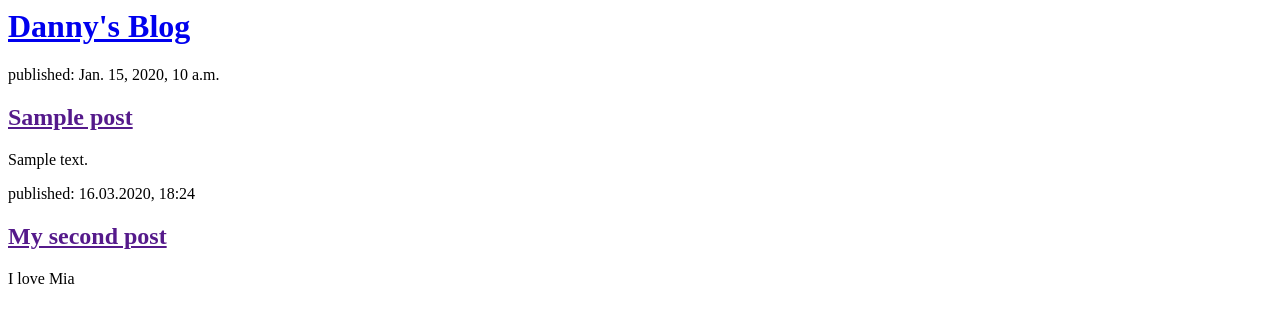
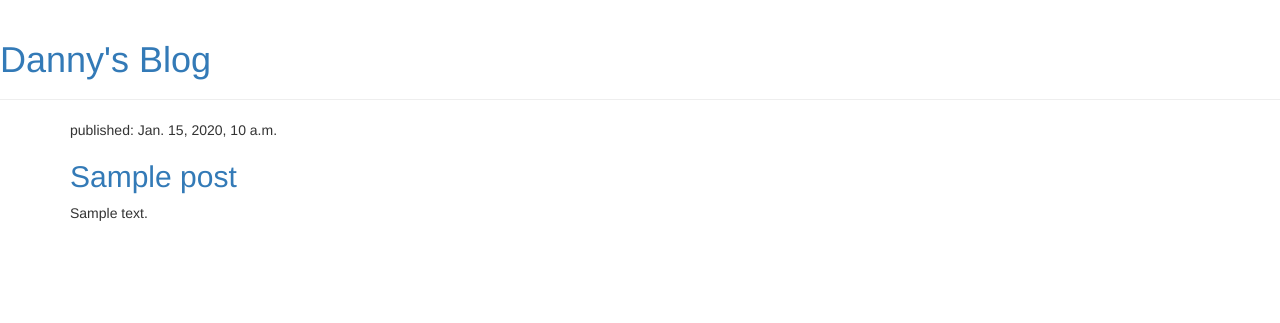
Before and after one commit to danieljohnson18/My-First-Blog, a Django app: template blog/templates/blog/post_list.html in a window 1280 px wide. Shown: the top 323 px of the page. Run offline with Django 3.2, Linux system fonts and the light colour scheme; the template is opened without the code that fills it: most values are stand-ins (such as "Sample title", 1, 10 or a date in 2020); some libraries are stand-ins or nearby versions.

Commit message:
Added view and template for detailed blog post as well as CSS for the site.

```diff
--- /dev/null
+++ b/blog/templates/blog/base.html
@@ -0,0 +1,23 @@
+{% load static %}
+<html>
+    <head>
+        <title>Danny's  blog</title>
+        <link rel="stylesheet" href="//maxcdn.bootstrapcdn.com/bootstrap/3.2.0/css/bootstrap.min.css">
+        <link rel="stylesheet" href="//maxcdn.bootstrapcdn.com/bootstrap/3.2.0/css/bootstrap-theme.min.css">
+        <link href='//fonts.googleapis.com/css?family=Lobster&subset=latin,latin-ext' rel='stylesheet' type='text/css'>
+        <link rel="stylesheet" href="{% static 'css/blog.css' %}">
+    </head>
+    <body>
+      <div class="page-header">
+          <h1><a href="/">Danny's Blog</a></h1>
+      </div>
+      <div class="content container">
+          <div class="row">
+              <div class="col-md-8">
+              {% block content %}
+              {% endblock %}
+              </div>
+          </div>
+      </div>
+  </body>
+</html>
--- a/blog/templates/blog/post_list.html
+++ b/blog/templates/blog/post_list.html
@@ -1,24 +1,12 @@
-<html>
-  <head>
-    <title>Danny's Blog</title>
-  </head>
-  <body>
-    <div>
-      <h1><a href="/">Danny's Blog</a></h1>
-    </div>
-
-    {% for post in posts %}
-    <div>
-      <p>published: {{ post.published_date }}</p>
-      <h2><a href="">{{ post.title }}</a></h2>
-      <p>{{ post.text|linebreaksbr }}</p>
-    </div>
-    {% endfor %}
-
-    <div>
-      <p>published: 16.03.2020, 18:24</p>
-      <h2><a href="">My second post</a></h2>
-      <p>I love Mia</p>
-    </div>
-  </body>
-</html>
+{% extends 'blog/base.html' %}
+           {% block content %}
+              {% for post in posts %}
+                  <div class="post">
+                      <div class="date">
+                          <p>published: {{ post.published_date }}</p>
+                      </div>
+                      <h2><a href="{% url 'post_detail' pk=post.pk %}">{{ post.title }}</a></h2>
+                      <p>{{ post.text|linebreaksbr }}</p>
+                  </div>
+              {% endfor %}
+            {% endblock %}
--- a/blog/urls.py
+++ b/blog/urls.py
@@ -3,4 +3,5 @@ from . import views
 
 urlpatterns = [
     path('', views.post_list, name='post_list'),
+    path('post/<int:pk>/', views.post_detail, name='post_detail'),
 ]
```
Also changed, not shown: blog/templates/blog/post_detail.html (added, +13 -0 lines), blog/views.py (+6 -1 lines).
